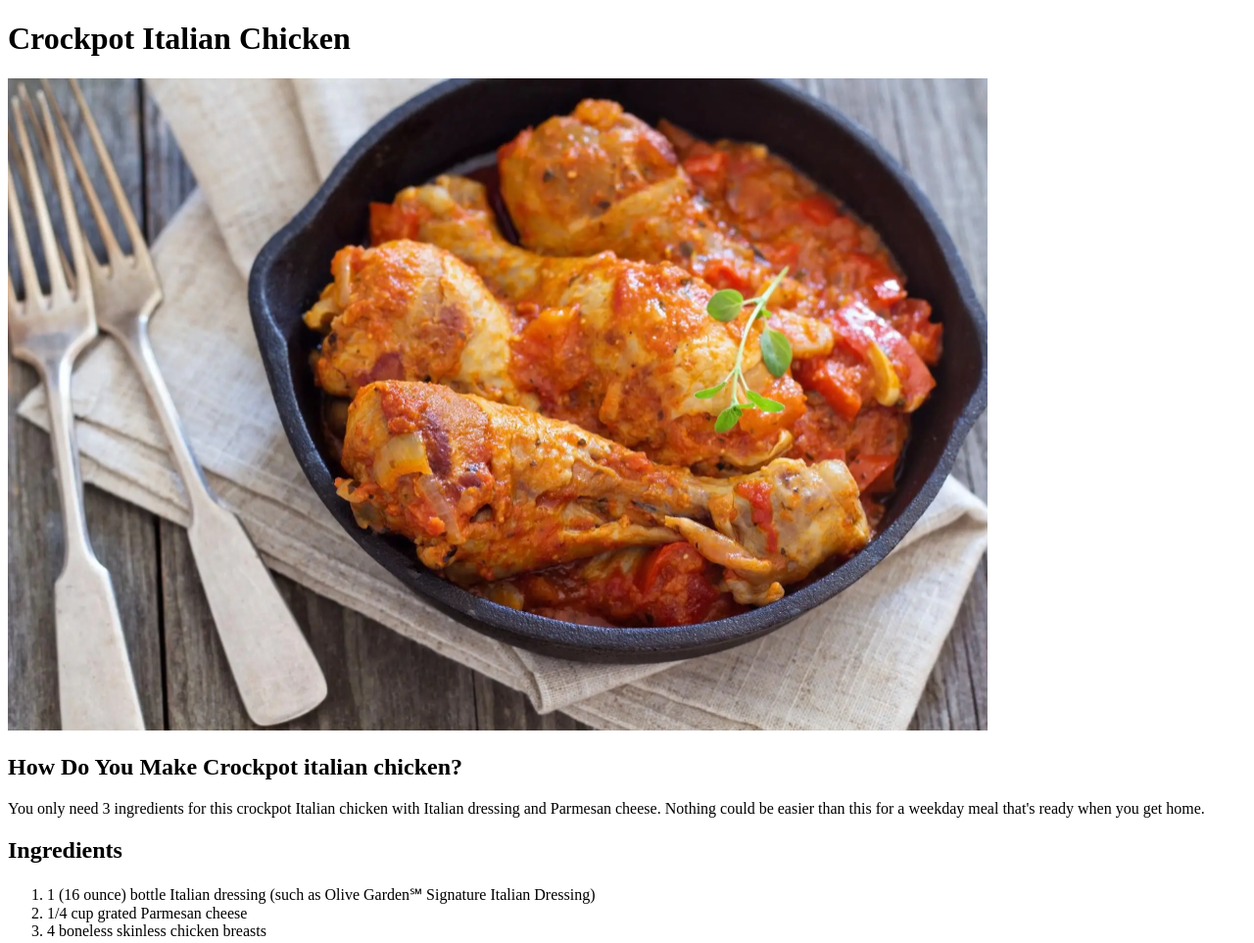
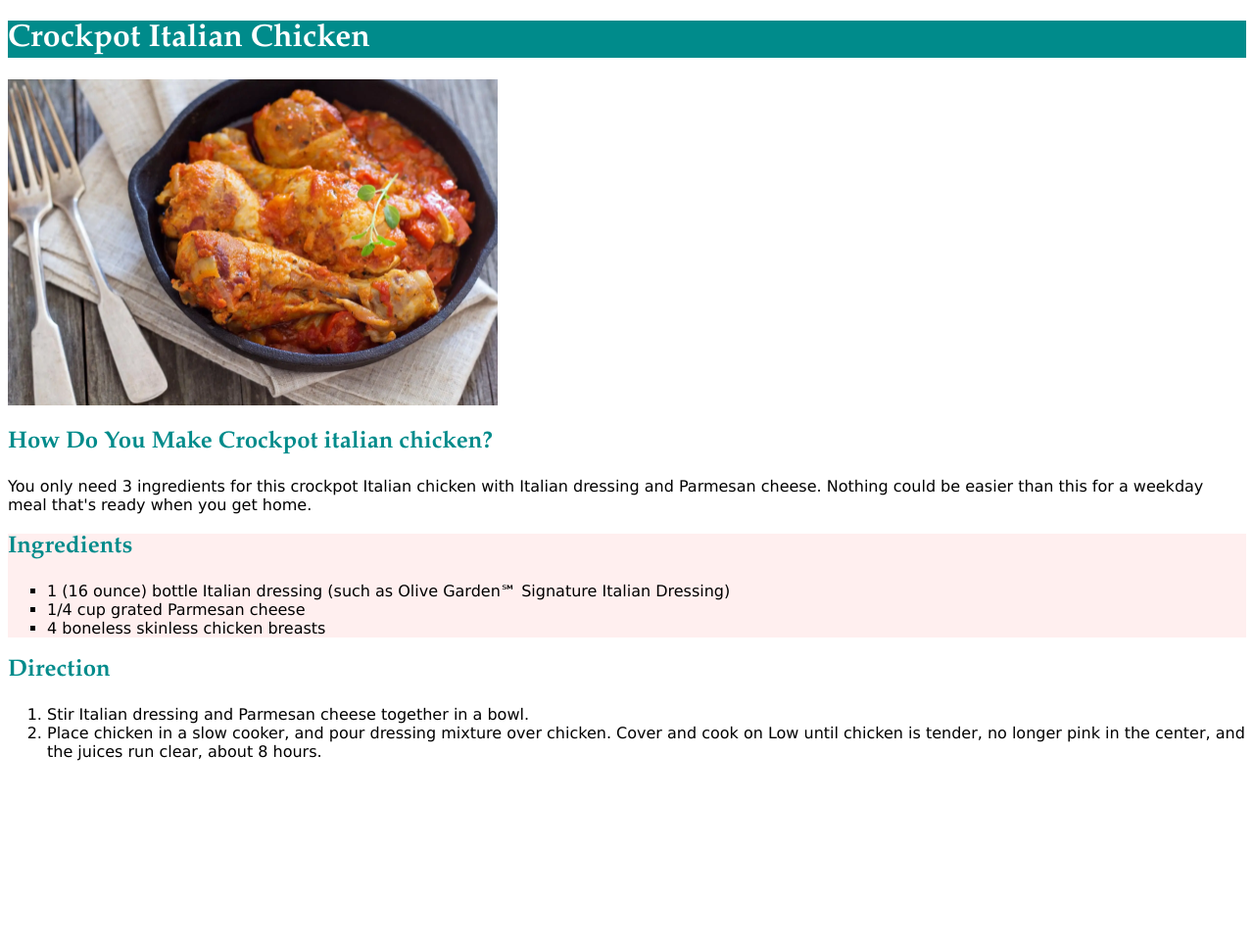
Before and after one commit to MariusVasie/odin-recipes, a plain HTML site: page recipes/crockpot-italian-chicken.html in a window 1280 px wide. Shown: the top 963 px of the page at 98% size. After the commit the page ends 800 px from the top, so only its background shows below. Drawn offline with Linux system fonts and the light colour scheme.

Commit message:
Add styling to all pages
In order to style the various parts of the pages, a style.css file has been added and various styles have been applied to the page.

```diff
--- a/recipes/crockpot-italian-chicken.html
+++ b/recipes/crockpot-italian-chicken.html
@@ -4,18 +4,22 @@
     <meta charset="UTF-8">
     <meta name="viewport" content="width=device-width, initial-scale=1.0">
     <title>Crockpot Italian Chicken</title>
+
+    <link rel="stylesheet" href="../style.css">
 </head>
 <body>
-    <h1>Crockpot Italian Chicken</h1>
-    <img src="../images/crockpot-chicken.webp" alt="Crockpot chicken" width="1000">
+    <h1 class="page-title">Crockpot Italian Chicken</h1>
+    <img class="recipe-main-img" src="../images/crockpot-chicken.webp" alt="Crockpot chicken">
     <h2>How Do You Make Crockpot italian chicken?</h2>
     <p>You only need 3 ingredients for this crockpot Italian chicken with Italian dressing and Parmesan cheese. Nothing could be easier than this for a weekday meal that's ready when you get home.</p>
+    <div class="recipe-ingredients">
     <h2>Ingredients</h2>
-    <ol>
-        <li>1 (16 ounce) bottle Italian dressing (such as Olive Garden℠ Signature Italian Dressing)</li>
-        <li>1/4 cup grated Parmesan cheese</li>
-        <li>4 boneless skinless chicken breasts</li>
-    </ol>
+        <ul>
+            <li>1 (16 ounce) bottle Italian dressing (such as Olive Garden℠ Signature Italian Dressing)</li>
+            <li>1/4 cup grated Parmesan cheese</li>
+            <li>4 boneless skinless chicken breasts</li>
+        </ul>
+    </div>
     <h2>Direction</h2>
     <ol>
         <li>Stir Italian dressing and Parmesan cheese together in a bowl.</li>
--- /dev/null
+++ b/style.css
@@ -0,0 +1,31 @@
+body {
+    font-family: Verdana, sans-serif;
+}
+h1, h2, h3, h4, h5, h6 {
+    font-family: Garamond, serif;
+    color: darkcyan;
+}
+h1, h2, h3 {
+    font-weight: bold;
+}
+h4, h5, h6 {
+    font-weight: semibold;
+}
+
+ul {
+    list-style: square;
+}
+
+.recipe-main-img {
+    width: 500px;
+    height: auto;
+}
+
+.page-title {
+    background-color: #008b8b;
+    color:#fff;
+}
+
+.recipe-ingredients {
+    background-color:#ffefef;
+}
```
Also changed, not shown: index.html (+3 -1 lines), recipes/chili.html (+8 -4 lines), recipes/lasagna.html (+7 -2 lines).
